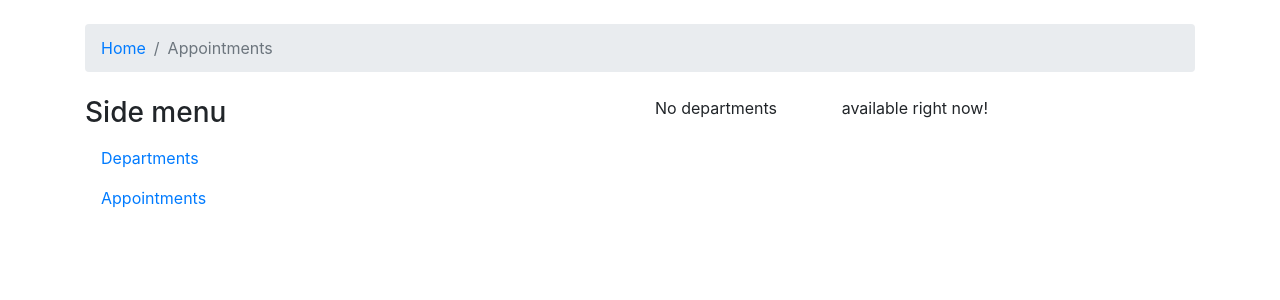
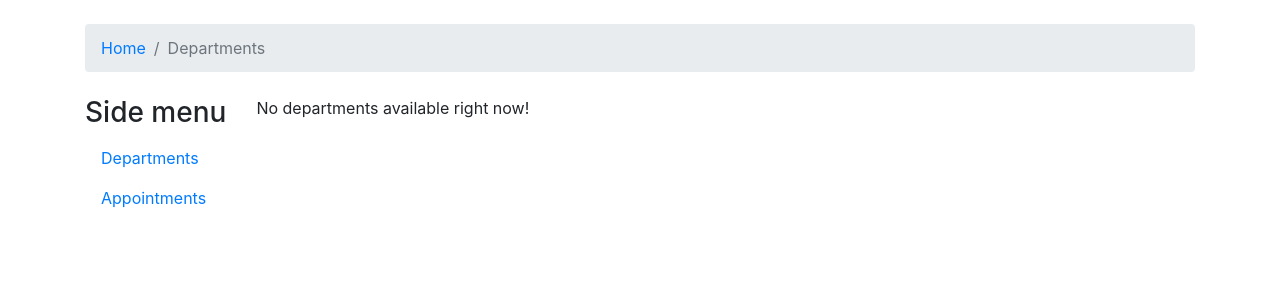
Before and after one commit to SergiyOlefirenko/virtualclinic, a Django app: page /clinic/departments/ in a window 1280 px wide. Shown: the part 56-356 px from the top of the page. Run offline with Django 3.2, Linux system fonts and the light colour scheme; the visitor is signed in with stand-in values (Sample User, id 1); data that the repository does not hold is empty; some libraries are stand-ins or nearby versions.

Commit message:
Customer home page layout improved

```diff
--- a/templates/base.html
+++ b/templates/base.html
@@ -53,11 +53,11 @@
             </div>
             <div class="container">
                 <div class="row">
-                    <div class="col-sm">
+                    <div class="col-md-auto">
                         {% block side_menu %}
                         {% endblock %}
                     </div>
-                    <div class="col-sm">
+                    <div class="col">
                         {% block content %}
                         {% endblock %}
                     </div>
--- a/templates/clinic/patient/patient_department_list.html
+++ b/templates/clinic/patient/patient_department_list.html
@@ -5,7 +5,7 @@
 {% block title %}Virtual clinic webapp - departments{% endblock%}
 
 {% block breadcrumb %}
-    <li class="breadcrumb-item active">Appointments</li>
+    <li class="breadcrumb-item active">Departments</li>
 {% endblock %}
 
 {% block content %}
--- a/templates/profile/user_profile.html
+++ b/templates/profile/user_profile.html
@@ -1,4 +1,4 @@
-{% extends 'base.html' %}
+{% extends 'home.html' %}
 
 {% load static %}
 
@@ -50,7 +50,7 @@
             </tr>
             <tr>
                 <th scope="row">Birth date</th>
-                <td>{{ profile.birth_date }}</td>
+                <td>{{ profile.birth_date|date:"Y-F-j" }}</td>
             </tr>
             <tr>
                 <th scope="row>">Address</th>
```
